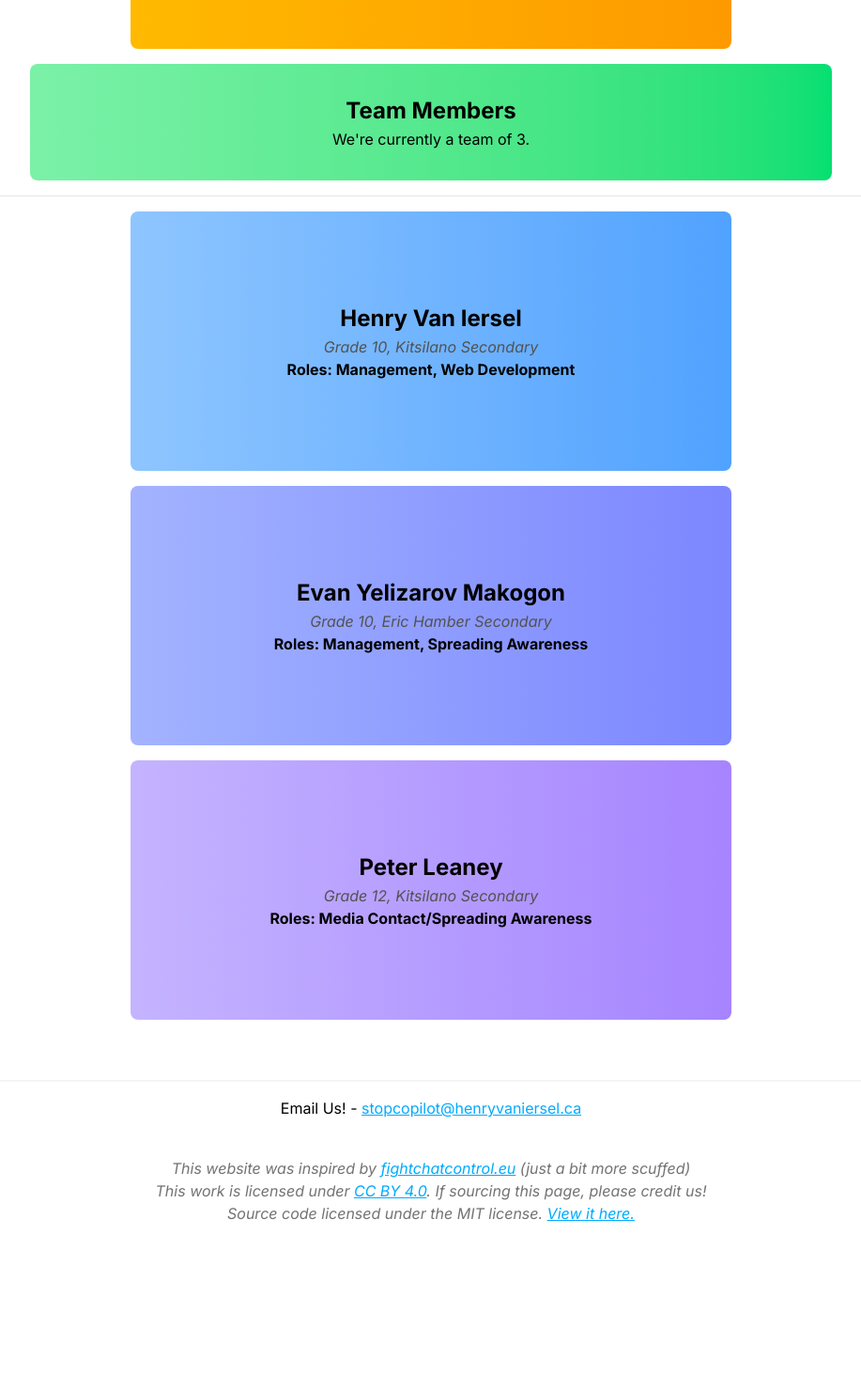
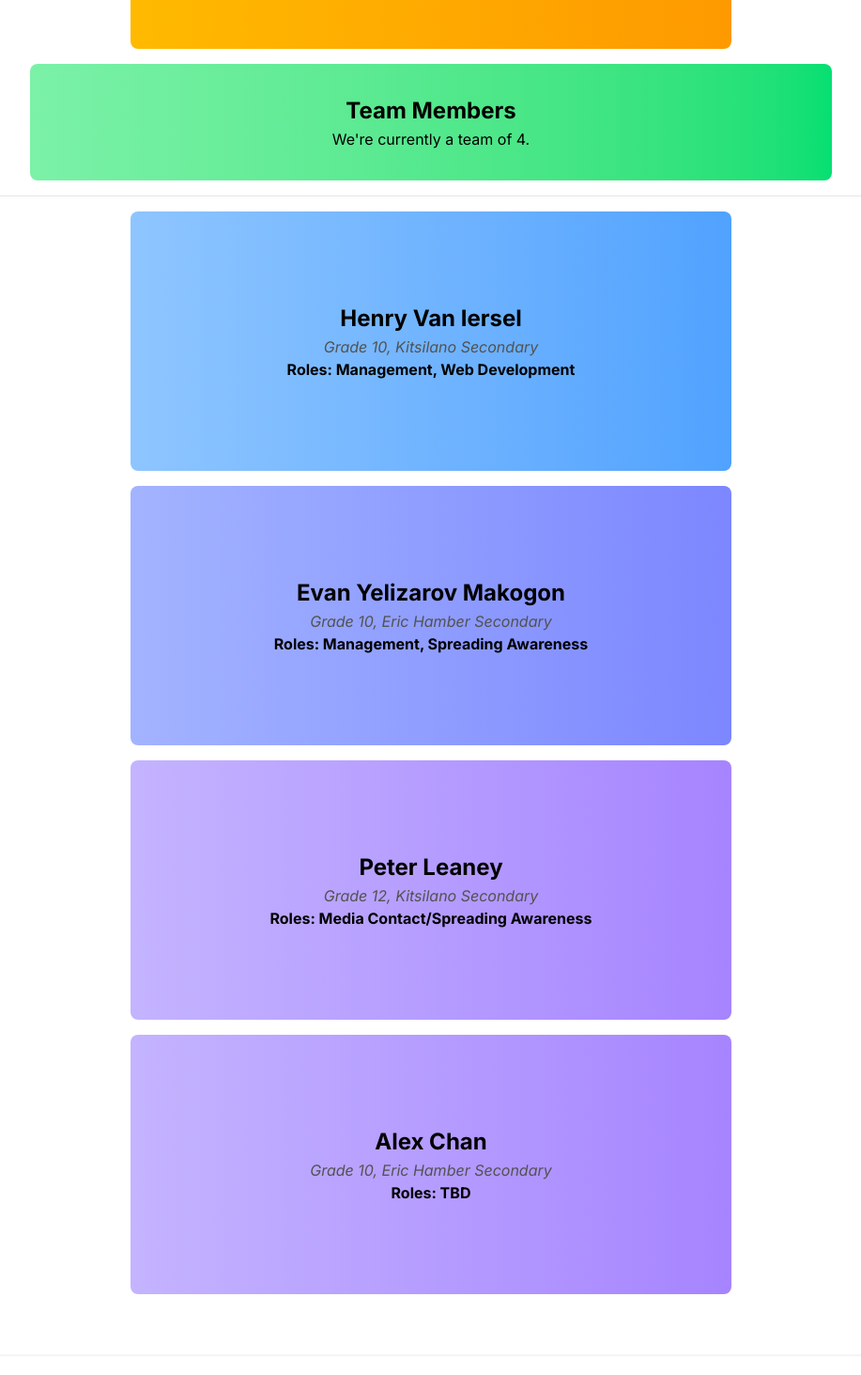
Before and after one commit to Henry-VI/stop-using-copilot, a SvelteKit app: page /about in a window 1280 px wide. Shown: the part 480-1943 px from the top of the page at 94% size, without its empty margins (181-1098 px from the left). Before the commit the page ends 1847 px from the top, so only its background shows below. Built offline with nearby package versions, Linux system fonts and the light colour scheme; some icons are missing.

Commit message:
hello alex

```diff
--- a/src/routes/about/+page.svelte
+++ b/src/routes/about/+page.svelte
@@ -1,35 +1,40 @@
 <svelte:head>
   <title>About | Stop Microsoft Copilot!</title>
 </svelte:head>
-<div class="bg-gradient-to-r from-red-300 to-red-400 mt-16 dark:from-red-500 dark:to-red-600 text-center py-12">
+<div class="bg-linear-to-r from-red-300 to-red-400 mt-16 dark:from-red-500 dark:to-red-600 text-center py-12">
   <h1>About Us</h1>
   <div>
     This project is currently controlled by two people, but we're working on finding more volunteers! If you're interesting in helping us, email <a href="mailto:stopcopilot@henryvaniersel.ca">stopcopilot@henryvaniersel.ca</a>.
   </div>
 </div>
-<div class="py-16 bg-gradient-to-r from-amber-400 to-amber-500 dark:from-amber-500 dark:to-orange-600 text-center md:w-1/2 md:mx-auto md:rounded-lg md:my-4" id="goal">
+<div class="py-16 bg-linear-to-r from-amber-400 to-amber-500 dark:from-amber-500 dark:to-orange-600 text-center md:w-1/2 md:mx-auto md:rounded-lg md:my-4" id="goal">
   <h2>Goal</h2>
   Put simply, we're a small group of students focusing on supporting skepticism around AI in our school system. AI is a technology wrapped in a large quanitity of hype and speculation, and we believe that the technology is worth slowing down on to spend more time researching and regulating the industry. See <a href="/">our home page</a> for more details on that.
 </div>
-<div class="bg-gradient-to-r from-green-300 to-green-400 dark:from-green-600 dark:to-green-700 py-8 text-center md:w-2/3 md:mx-auto md:rounded-lg md:my-4" id="team">
+<div class="bg-linear-to-r from-green-300 to-green-400 dark:from-green-600 dark:to-green-700 py-8 text-center md:w-2/3 md:mx-auto md:rounded-lg md:my-4" id="team">
   <h2>Team Members</h2>
-  <div>We're currently a team of 3.</div>
+  <div>We're currently a team of 4.</div>
 </div>
 <hr class="hidden md:block text-neutral-200 dark:text-neutral-500">
 <div class="text-center">
-  <div class="bg-gradient-to-r from-blue-300 to-blue-400 dark:from-blue-500 dark:to-blue-600 py-24 md:w-1/2 md:mx-auto md:rounded-lg md:my-4">
+  <div class="bg-linear-to-r from-blue-300 to-blue-400 dark:from-blue-500 dark:to-blue-600 py-24 md:w-1/2 md:mx-auto md:rounded-lg md:my-4">
     <h2>Henry Van Iersel</h2>
     <div class="text-neutral-600 dark:text-neutral-800"><em>Grade 10, Kitsilano Secondary</em></div>
     <div><b>Roles: Management, Web Development</b></div>
   </div>
-  <div class="bg-gradient-to-r from-indigo-300 to-indigo-400 dark:from-indigo-500 dark:to-indigo-600 py-24 md:w-1/2 md:mx-auto md:rounded-lg md:my-4">
+  <div class="bg-linear-to-r from-indigo-300 to-indigo-400 dark:from-indigo-500 dark:to-indigo-600 py-24 md:w-1/2 md:mx-auto md:rounded-lg md:my-4">
     <h2>Evan Yelizarov Makogon</h2>
     <div class="text-neutral-600 dark:text-neutral-800"><em>Grade 10, Eric Hamber Secondary</em></div>
     <div><b>Roles: Management, Spreading Awareness</b></div>
   </div>
-  <div class="bg-gradient-to-r from-violet-300 to-violet-400 dark:from-violet-500 dark:to-violet-600 py-24 md:w-1/2 md:mx-auto md:rounded-lg md:my-4">
+  <div class="bg-linear-to-r from-violet-300 to-violet-400 dark:from-violet-500 dark:to-violet-600 py-24 md:w-1/2 md:mx-auto md:rounded-lg md:my-4">
     <h2>Peter Leaney</h2>
     <div class="text-neutral-600 dark:text-neutral-800"><em>Grade 12, Kitsilano Secondary</em></div>
     <div><b>Roles: Media Contact/Spreading Awareness</b></div>
   </div>
+  <div class="bg-linear-to-r from-violet-300 to-violet-400 dark:from-violet-500 dark:to-violet-600 py-24 md:w-1/2 md:mx-auto md:rounded-lg md:my-4">
+    <h2>Alex Chan</h2>
+    <div class="text-neutral-600 dark:text-neutral-800"><em>Grade 10, Eric Hamber Secondary</em></div>
+    <div><b>Roles: TBD</b></div>
+  </div>
 </div>
```
